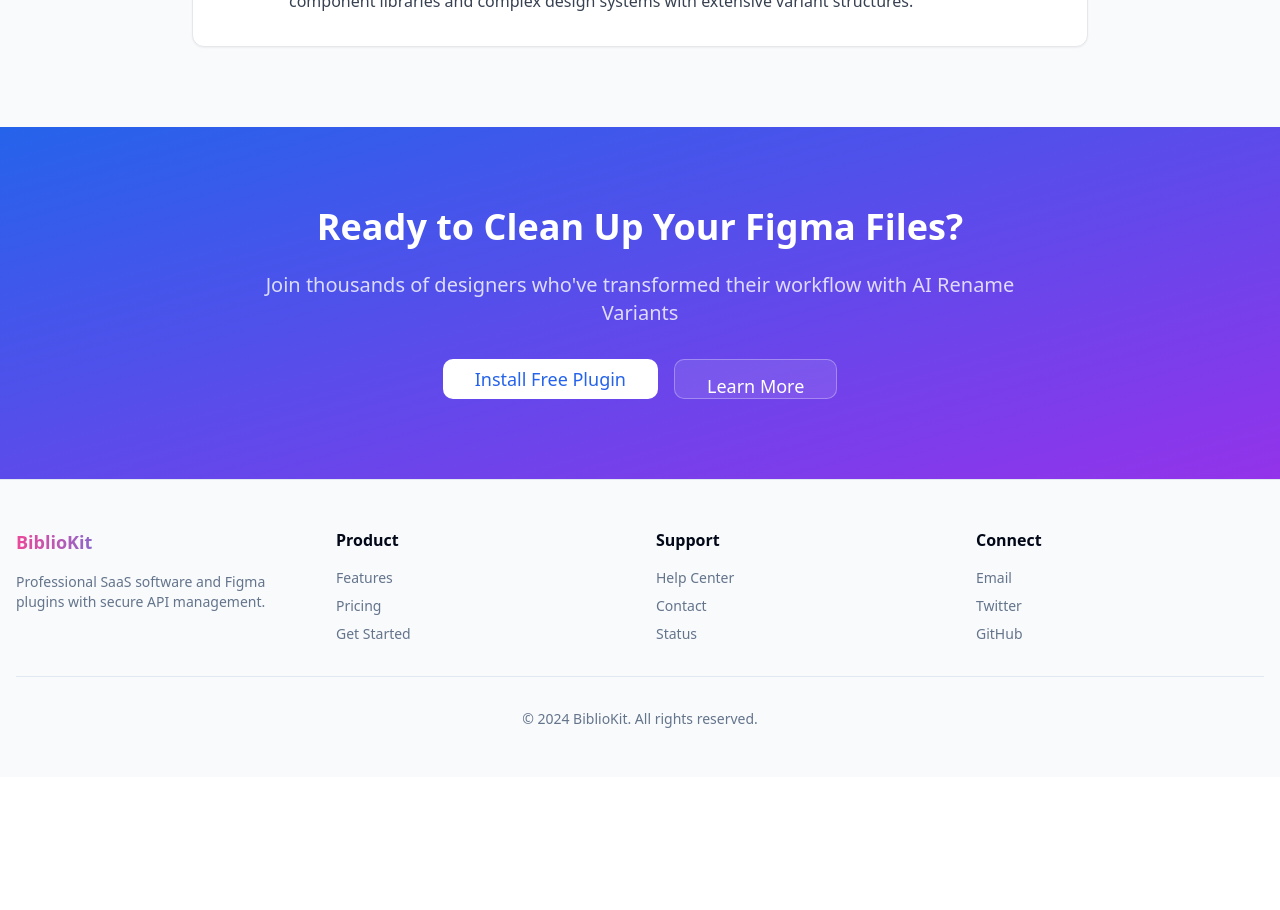
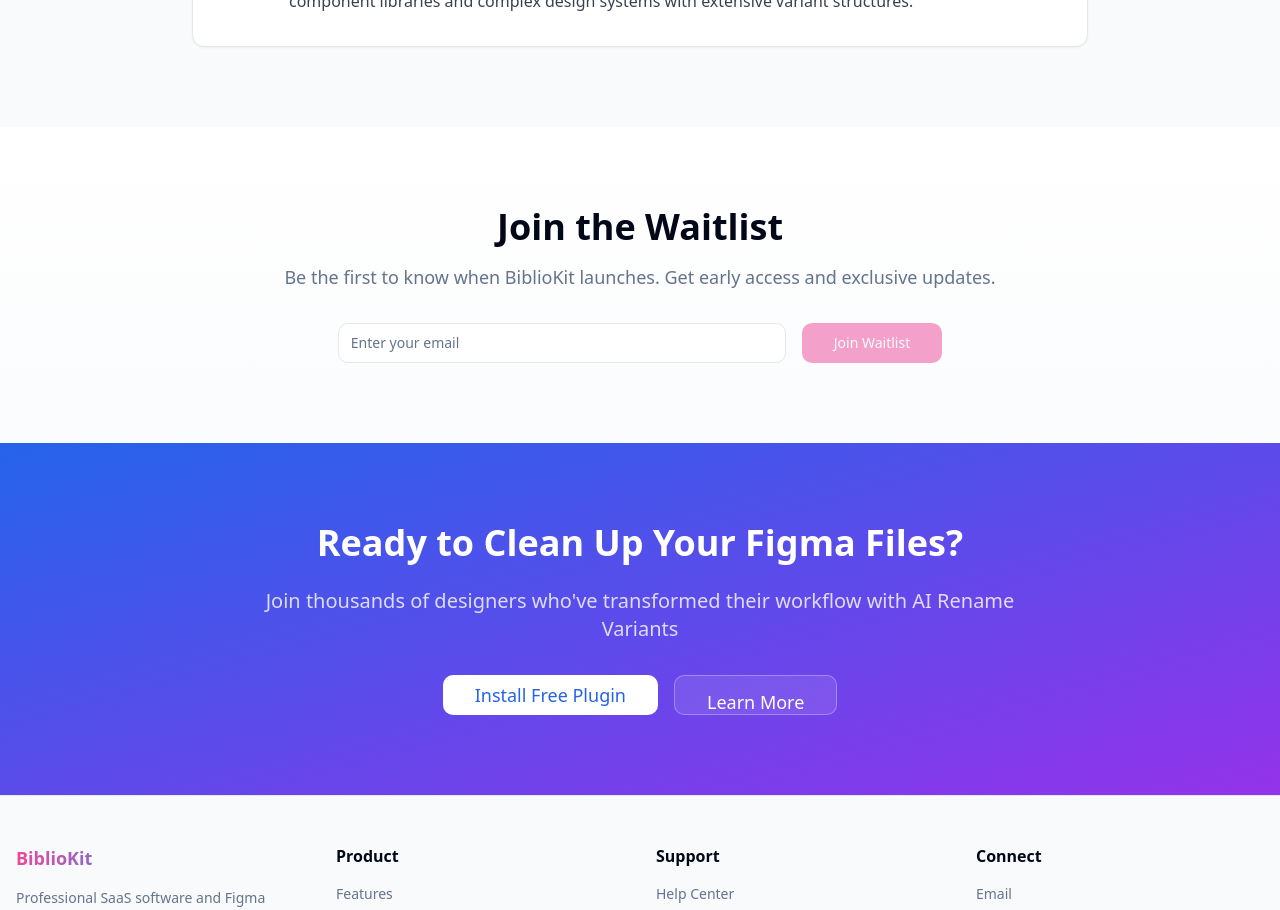
Before and after one commit to emviedv/BKitLaunch, a React (Vite) app: page /ai-rename-variants in a window 1280 px wide. Shown: the part 3900-4810 px from the top of the page. Before the commit the page ends 4677 px from the top, so only its background shows below. Built offline with nearby package versions, Linux system fonts and the light colour scheme; no server answers.

Commit message:
chore: commit pending component/content edits (AI Rename Variants page, ProductPage, Waitlist, products.json)

```diff
--- a/src/components/AIRenameVariantsPage.tsx
+++ b/src/components/AIRenameVariantsPage.tsx
@@ -7,6 +7,7 @@ import ExpertQuote from './ExpertQuote';
 import StatBox from './StatBox';
 import ContentChunk from './ContentChunk';
 import FAQSchema from './FAQSchema';
+import Waitlist from './Waitlist';
 
 const AIRenameVariantsPage = () => {
   // Debug service for detailed logging
@@ -259,6 +260,9 @@ const AIRenameVariantsPage = () => {
         </div>
       </section>
 
+      {/* Waitlist Section */}
+      <Waitlist visibleOverride={(product as any)?.visibility?.waitlist} />
+
       {/* CTA Section */}
       <section className="py-20 px-4 bg-gradient-to-br from-blue-600 to-purple-600 text-white">
         <div className="container mx-auto text-center">
--- a/src/components/ProductPage.tsx
+++ b/src/components/ProductPage.tsx
@@ -7,6 +7,7 @@ import ExpertQuote from './ExpertQuote';
 import StatBox from './StatBox';
 import ContentChunk from './ContentChunk';
 import FAQSchema from './FAQSchema';
+import Waitlist from './Waitlist';
 
 interface ProductDetail {
   title: string;
@@ -347,6 +348,9 @@ const BiblioKitBlocksPage = () => {
         </div>
       </section>
 
+      {/* Waitlist Section */}
+      <Waitlist visibleOverride={(product as any)?.visibility?.waitlist} />
+
 
     </>
   );
--- a/src/components/Waitlist.tsx
+++ b/src/components/Waitlist.tsx
@@ -2,6 +2,10 @@ import React, { useState } from 'react';
 import { debugService } from '../lib/debugService';
 import { contentApi } from '../lib/contentApi';
 import { usePublishedContent } from '../hooks/usePublishedContent';
+
+interface WaitlistProps {
+  visibleOverride?: boolean;
+}
 
 interface WaitlistState {
   email: string;
@@ -10,7 +14,7 @@ interface WaitlistState {
   error: string | null;
 }
 
-const Waitlist = () => {
+const Waitlist: React.FC<WaitlistProps> = ({ visibleOverride }) => {
   const { content } = usePublishedContent();
   const [state, setState] = useState<WaitlistState>({
     email: '',
@@ -20,7 +24,9 @@ const Waitlist = () => {
   });
 
   // Check if waitlist should be visible
-  const shouldShowWaitlist = content.settings?.visibility?.waitlist !== false;
+  const globalVisible = content.settings?.visibility?.waitlist !== false;
+  const shouldShowWaitlist =
+    typeof visibleOverride === 'boolean' ? visibleOverride : globalVisible;
 
   if (!shouldShowWaitlist || !content.waitlist) {
     return null;
@@ -65,17 +71,16 @@ const Waitlist = () => {
   };
 
   return (
-    <section className="py-16 px-4 bg-purple-50">
+    <section className="py-20 px-4 section-background">
       <div className="container mx-auto max-w-3xl text-center">
-        <h2 className="text-3xl font-bold mb-4 text-purple-900">
+        <h2 className="text-3xl md:text-4xl font-bold mb-4">
           {content.waitlist.title}
         </h2>
-        <p className="text-lg mb-8 text-purple-700">
+        <p className="text-lg text-muted-foreground mb-8">
           {content.waitlist.description}
         </p>
-
         {state.submitted ? (
-          <div className="bg-green-100 text-green-700 p-4 rounded-lg" role="status" aria-live="polite">
+          <div className="card bg-green-50 border-green-200 text-green-800" role="status" aria-live="polite">
             {content.waitlist.successMessage}
           </div>
         ) : (
@@ -94,23 +99,22 @@ const Waitlist = () => {
               placeholder="Enter your email"
               required
               disabled={state.isLoading}
-              className="flex-1 max-w-md px-4 py-2 rounded-lg border border-purple-200 focus:outline-none focus:ring-2 focus:ring-purple-500 disabled:opacity-50 disabled:cursor-not-allowed"
-              aria-describedby={state.error ? "waitlist-error" : undefined}
+              className="input flex-1 max-w-md disabled:opacity-50 disabled:cursor-not-allowed"
+              aria-describedby={state.error ? 'waitlist-error' : undefined}
             />
             <button
               type="submit"
               disabled={state.isLoading || !state.email.trim()}
-              className="button bg-purple-600 text-white hover:bg-purple-700 px-8 py-2 rounded-lg disabled:opacity-50 disabled:cursor-not-allowed focus:outline-none focus:ring-2 focus:ring-purple-500 focus:ring-offset-2"
+              className="button px-8 disabled:opacity-50 disabled:cursor-not-allowed"
             >
               {state.isLoading ? 'Joining...' : content.waitlist.buttonText}
             </button>
           </form>
         )}
-
         {state.error && (
           <div
             id="waitlist-error"
-            className="mt-4 bg-red-100 text-red-700 p-3 rounded-lg"
+            className="card mt-4 bg-red-50 border-red-200 text-red-800"
             role="alert"
             aria-live="assertive"
           >
--- a/src/data/products.json
+++ b/src/data/products.json
@@ -150,6 +150,9 @@
   ],
   "products": {
     "bibliokit-blocks": {
+      "visibility": {
+        "waitlist": true
+      },
       "badgeLabel": "SaaS Analytics Platform",
       "title": "BiblioKit Blocks",
       "description": "Professional design system analytics platform that tracks Figma component usage, measures design system ROI, and optimizes component libraries with automated insights for product teams.",
@@ -264,6 +267,9 @@
       }
     },
     "ai-rename-variants": {
+      "visibility": {
+        "waitlist": true
+      },
       "badgeLabel": "🏷️ Figma Plugin",
       "title": "AI Rename Variants",
       "description": "Instantly relabel Figma variant and layer names with context-aware AI. Remove clutter and bring order to your files in seconds.",
@@ -373,6 +379,9 @@
     }
   },
   "product": {
+    "visibility": {
+      "waitlist": true
+    },
     "title": "BiblioKit Blocks",
     "description": "Professional design system analytics platform that tracks Figma component usage, measures design system ROI, and optimizes component libraries with automated insights for product teams.",
     "primaryButton": "Start Free Trial",
```
